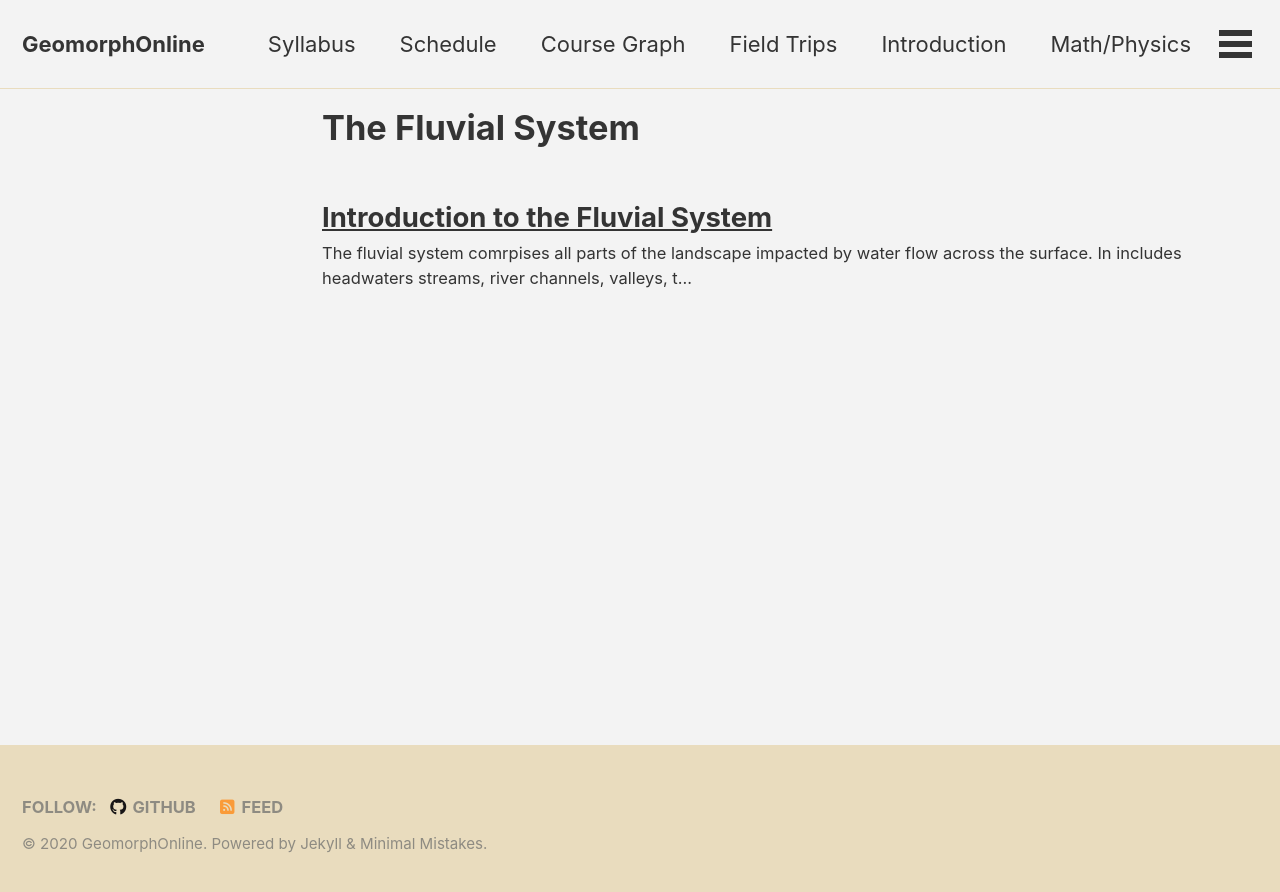
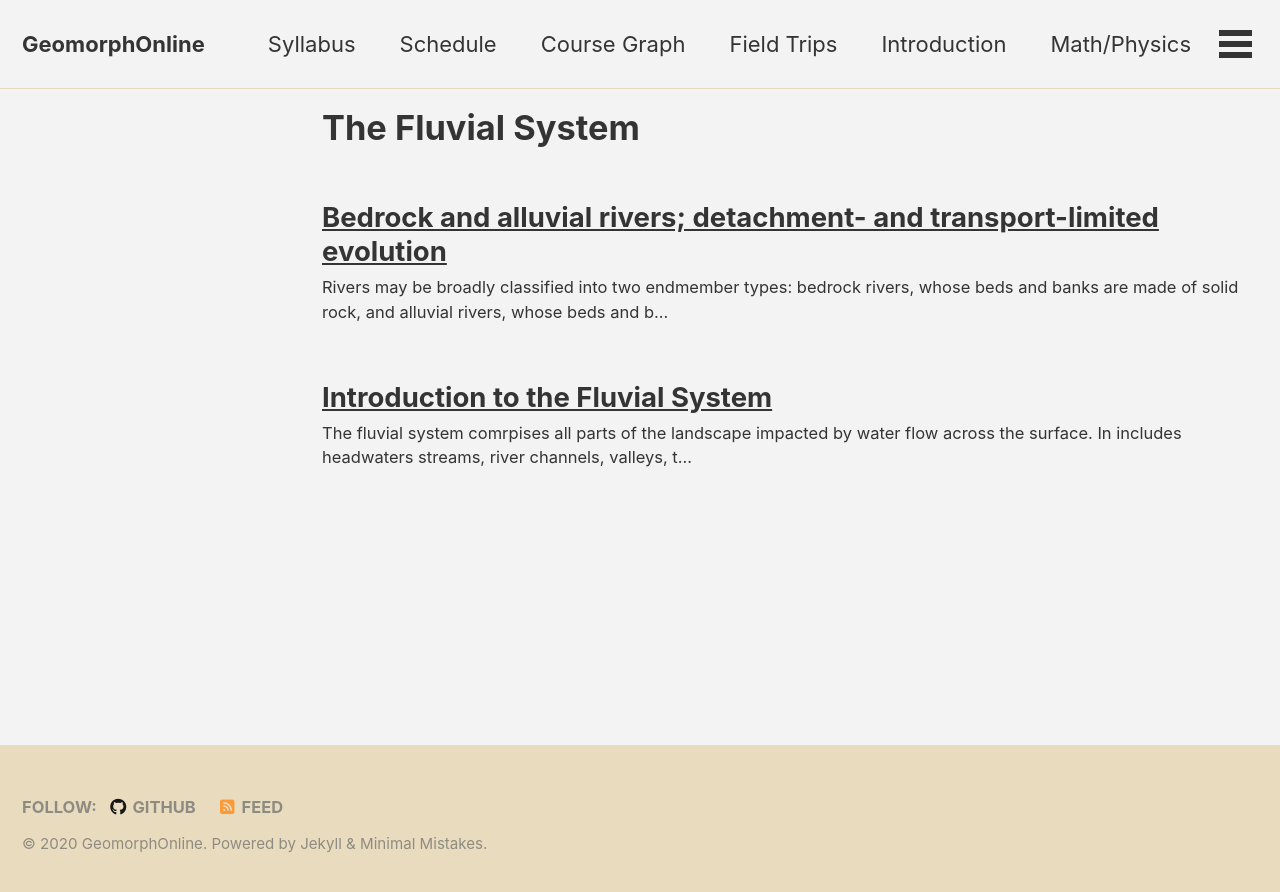
Before and after one commit to GeomorphOnline/GeomorphOnline.github.io, a Jekyll site: the page built from _pages/lessons/fluvial.md, in a window 1280 px wide. Shown: the top 892 px of the page. Built offline with Jekyll 4.4.1, drawn with Linux system fonts in a browser that asks for light colours; cached includes are drawn as plain includes; nearby versions of some CDN libraries; some of the changed lines change nothing that is shown.

Commit message:
Alluvial and bedrock rivers

```diff
--- a/_pages/schedule.md
+++ b/_pages/schedule.md
@@ -284,13 +284,15 @@ Law of the Wall
 
 [The fluvial system](/fluvial/fluvial_system/) <!-- : river channels, valleys, terraces, and floodplains -->
 
+[Bedrock and alluvial rivers; detachment- and transport-limited evolution](/fluvial/bedrock_alluvial/) <!-- incl. River-channel patterns -->
+
+<!-- [Transport- and detachment-limited rivers](/fluvial/transport_or_detachment_limited/) -->
+
 ***--- <font color="red">Below this line, Course material still being built!</font> ---***
 
-[Bedrock and alluvial rivers](/fluvial/bedrock_alluvial/) <!-- incl. River-channel patterns -->
+[Sediment in rivers and modes of sediment transport](/fluvial/sediment_and_transport_modes/)
 
-[Transport- and detachment-limited rivers](/fluvial/transport_or_detachment_limited/)
-
-[Sediment in rivers and modes of sediment transport](/fluvial/sediment_and_transport_modes/)
+[Alluvial river-channel motion and patterns](/fluvial/alluvial_river_patterns_dynamics)
 
 [Detachment-limited Erosion of cohesive materials (e.g., bedrock, clay)](/fluvial/detachment_limited_erosion/)
 
@@ -418,7 +420,5 @@ Interplay of hydrology and topography
 
 [Assignment (short): Glaciers, climate, and sea-level impacts] (Yes, we're still giving you until Friday if you so choose.)
 
-<br/>
-<br/>
 
 <a rel="license" href="http://creativecommons.org/licenses/by-sa/4.0/"><img alt="Creative Commons License" style="border-width:0" src="https://i.creativecommons.org/l/by-sa/4.0/88x31.png" /></a><br />This work is licensed under a <a rel="license" href="http://creativecommons.org/licenses/by-sa/4.0/">Creative Commons Attribution-ShareAlike 4.0 International License</a>.
--- /dev/null
+++ b/lessons/_fluvial/bedrock_alluvial.md
@@ -0,0 +1,82 @@
+---
+topic: fluvial
+
+title: "Bedrock and alluvial rivers; detachment- and transport-limited evolution"
+layout: single
+permalink: /fluvial/bedrock_alluvial/
+
+# Includes author profile in sidebar
+author: Andrew Wickert
+author_profile: true
+---
+
+*Rivers may be broadly classified into two endmember types:* ***bedrock*** *rivers, whose beds and banks are made of solid rock, and* ***alluvial*** *rivers, whose beds and banks are made of material transported by the river itself.* ***Mixed*** *bedrock--alluvial rivers also exist.*
+
+## Learning Goals
+* Know how to identify bedrock vs. alluvial rivers.
+* Understand the sediment supply and transport conditions in which each river forms.
+* Understand the relationships between the similar terms "supply limited" and "detachment limited", and how these compare with "transport limited".
+
+## Definitions
+
+* **Transport limited**: a river whose pace of morphological evolution is set by its ability to remove and carry downstream the sediment that it is supplied from the watershed.
+* **Detachment limited**: a river whose pace of morphological evolution is set by its efficacy at eroding cohesive materials, such as bedrock, consolidated clay, and glacial till.
+* **Supply limited**: a river whose morphology (but not pace of morphological evolution) is set by the fact that it is supplied less sediment from the watershed than it is capable of moving downstream. Such rivers will therefore be net erosional and incise.
+
+* **Bedrock river**: a river whose bed and banks are made of bedrock.
+* **Alluvial river**: a river whose bed and banks are composed of unconsolidated materials transported by the river itself.
+* **Mixed bedrock--alluvial river**: a river that includes some alluvial cover and some exposed bedrock.
+
+## Conditions for river morphology
+
+* Bedrock rivers exist in zones where the ability of the river to remove sediment is greater than the supply of sediment, over a time scale required to remove any preexisting deposits. Therefore, they are ***supply limited***. *(Note: this differs from "detachment limited", which describes that the ability of the river to erode bedrock limits the pace of channel evolution. All detachment-limited rivers must be "supply limited" in order to reach their beds; not all supply-limited rivers need be detachment limited: if they expend the majority of their power clearing away incoming sediment rather than eroding the bedrock (and eroding bedrock is not difficult compared to removing incoming sediment), then these supply-limited bedrock rivers may still be transport-limited.*
+* Alluvial rivers exist where the incoming sediment supply is greater than or equal to the quantity of sediments that the river moves downstream. Such rivers are ***transport limited*** -- but they may convert into bedrock streams if they incise down to rock, and to ***detachment-limited*** streams either when cutting down to rock or encountering a consolidated deposit (e.g., clay or glacial till).
+
+![Conditions for bedrock vs. alluvial rivers](https://ars.els-cdn.com/content/image/1-s2.0-S0169555X15002263-gr6.jpg)
+*Conditions for bedrock vs. alluvial rivers, from [Ellen Wohl et al. (2015)](https://www-sciencedirect-com.ezp3.lib.umn.edu/science/article/pii/S0169555X15002263).*
+
+## Bedrock and alluval sections of rivers
+
+![Bedrock and alluvial river reaches](https://ars.els-cdn.com/content/image/1-s2.0-S0169555X15002263-gr2.jpg)
+*From [Ellen Wohl et al. (2015)](https://www-sciencedirect-com.ezp3.lib.umn.edu/science/article/pii/S0169555X15002263).*
+
+Bedrock and alluvial sections of rivers can exist at many scales, from portions of a singe river reach, to adjacent reaches of a river, to different portions of a drainage network. Note how these "real-world" cases are more complicated than the eroding bedrock mountains $$\rightarrow$$ low hills and valleys $$\rightarrow$$ coastal plain schematic that typical diagrams show for portions of a river. These bedrock and alluvial reaches evolve differently, with bedrock reaches producing fresh sediment through erosion and alluvial reaches more actively exchanging with biological and chemical processes and their surrounding ecosystems.
+
+## Examples
+
+### Cascade River, north shore of Lake Superior, Minnesota
+
+![Cascade River](/assets/images/fluvial/CascadeRiver_2012_RengersTrip_IThink.png)
+*Photo: A. Wickert*
+
+The purely bedrock bed of the Cascade River, along with the scoured and eroded bedrock, show that it is here a suppy- and detachment-limited river.
+
+### Bedrock and alluvial rivers in Scotland
+
+![Bedrock and alluvial rivers](https://agupubs.onlinelibrary.wiley.com/cms/asset/a4641480-2e02-4e63-90d1-416e94e3ff6d/jgrf20385-fig-0002-m.jpg)
+*The continuum from bedrock to mixed bedrock--alluvial to alluvial rivers, from [Katie Whitbread et al. (2015)](https://agupubs.onlinelibrary.wiley.com/doi/full/10.1002/2014JF003295).*
+
+These river examples are from the Scottish Highlands. Note that the alluvial river here is still in a confined bedrock valley; if its sediment supply decreases, it could quickly revert to being a bedrock river.
+
+### The alluvial Río Pastaza in its river gorge, Ecuador
+![Río Pastaza](/assets/images/fluvial/Rio_Pastaza_cable_car_gorge__reduced_size__2020-01-19 09.31.49.jpg)
+*Photo: A. Wickert*
+
+This photo, taken from a cable car above the Río Pastaza, Ecuador illustrates a transport-limited alluvial river that may evolve over the geological time in a detachment-limited fashion. The Río Pastaza contains a mid-channel bar, which is characteristic of a river overloaded with sediment -- it stores some of this sediment in bars within the channel rather than being able to flush it downstream. However, note the steep gorge walls; hillslope processes have not had much time to evolve the river gorge! It is incising rapidly into bedrock. Therefore, while it is alluviated today, it likely often scours this alluvium away and touches down on its bed, eroding the bedrock and deepening its valley. Therefore, over geological time, it is probably a detachment-limited river.
+
+### The Mississippi River at St. Anthony Falls
+
+<iframe width="560" height="315" src="https://www.youtube.com/embed/xYc85frV35k" frameborder="0" allow="accelerometer; autoplay; clipboard-write; encrypted-media; gyroscope; picture-in-picture" allowfullscreen></iframe>
+
+Rotate the frame away from me and towards the river, and be sure to select "1080p/HD" (at least until technology gets ahead of us). Much of the Mississippi River's course is alluvial, but the falls -- prior to their coverage with a concrete apron -- was a bedrock reach. Downstream of the falls, where I am recording, is mixed bedrock--alluvial, with bedrock islands sitting in a river with an alluvial bed. The rapids cross buried limestone blocks following the retreat of St. Anthony Falls. This photo is from a rare river drawdown, in which the lower St. Anthony lock and dam is open, in which we can observe this reach of river at its natural flow conditions.
+
+### Side channel of the St. Croix River, Wisconsin
+
+<iframe width="100%" height="480px" src="https://poly.google.com/view/6Y_KNtz85Ep/embed?chrome=min" frameborder="0" style="border:none;" allowvr="yes" allow="vr; xr; accelerometer; magnetometer; gyroscope; autoplay;" allowfullscreen mozallowfullscreen="true" webkitallowfullscreen="true" onmousewheel="" ></iframe>
+*Photo: A. Wickert*
+
+This is an example of a low-gradient transport-limited river system. Note the points of interest and details above.
+
+<br/>
+
+<a rel="license" href="http://creativecommons.org/licenses/by-sa/4.0/"><img alt="Creative Commons License" style="border-width:0" src="https://i.creativecommons.org/l/by-sa/4.0/88x31.png" /></a><br />This work is licensed under a <a rel="license" href="http://creativecommons.org/licenses/by-sa/4.0/">Creative Commons Attribution-ShareAlike 4.0 International License</a>.
```
Also changed, not shown: assets/images/fluvial/Rio_Pastaza_cable_car_gorge__reduced_size__2020-01-19 09.31.49.jpg (added), 1 other file.
